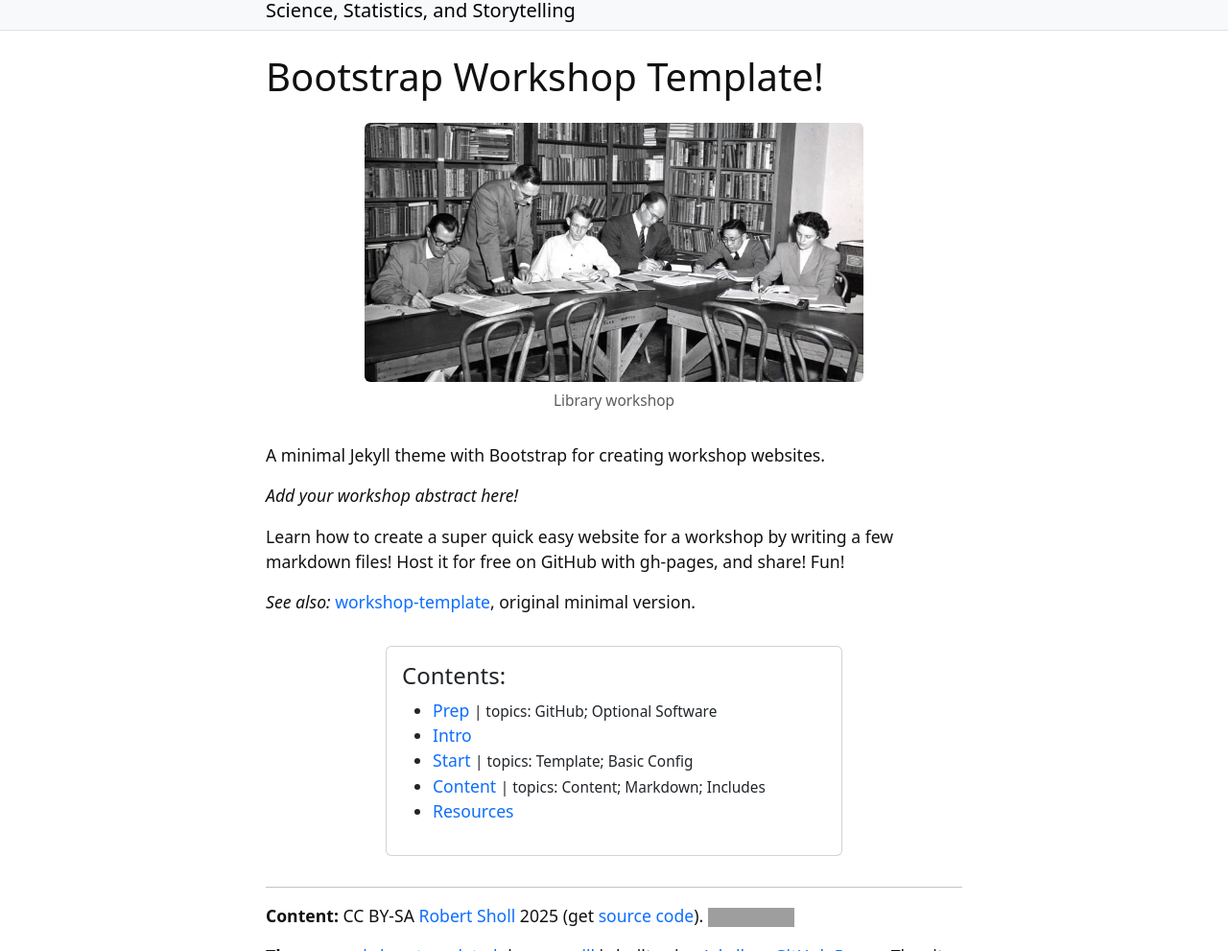
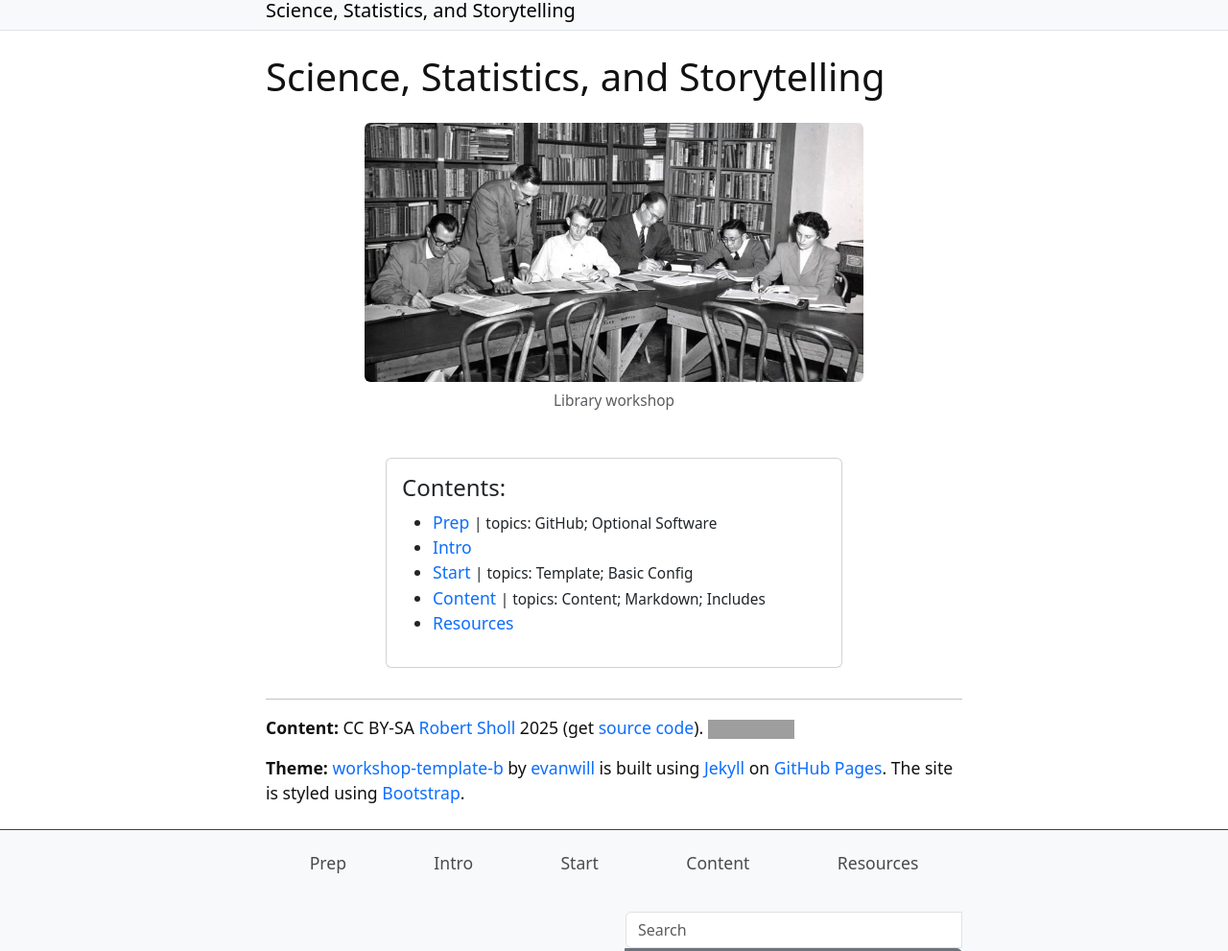
Before and after one commit to rmshksu/comm-shop, a Jekyll site: the page built from index.md, in a window 1280 px wide, cut to the strip 121-1112 px from the top of the page. Shown: the whole strip at 96% size. Built offline with Jekyll 4.4.1, drawn with Linux system fonts in a browser that asks for light colours; grey boxes are pictures that could not be loaded.

Commit message:
Update index.md

```diff
--- a/index.md
+++ b/index.md
@@ -3,19 +3,11 @@ title: Home
 layout: page
 ---
 
-# Bootstrap Workshop Template!
+# Science, Statistics, and Storytelling
 
 {% include figure.html img="uidaho-workshop.jpg" alt="intro image here" caption="Library workshop" width="75%" %}
 
-A minimal Jekyll theme with Bootstrap for creating workshop websites.
 
-*Add your workshop abstract here!*
-
-Learn how to create a super quick easy website for a workshop by writing a few markdown files!
-Host it for free on GitHub with gh-pages, and share!
-Fun!
-
-*See also:* [workshop-template](https://evanwill.github.io/workshop-template/), original minimal version.
 
 {% include toc.html %}
 
```
